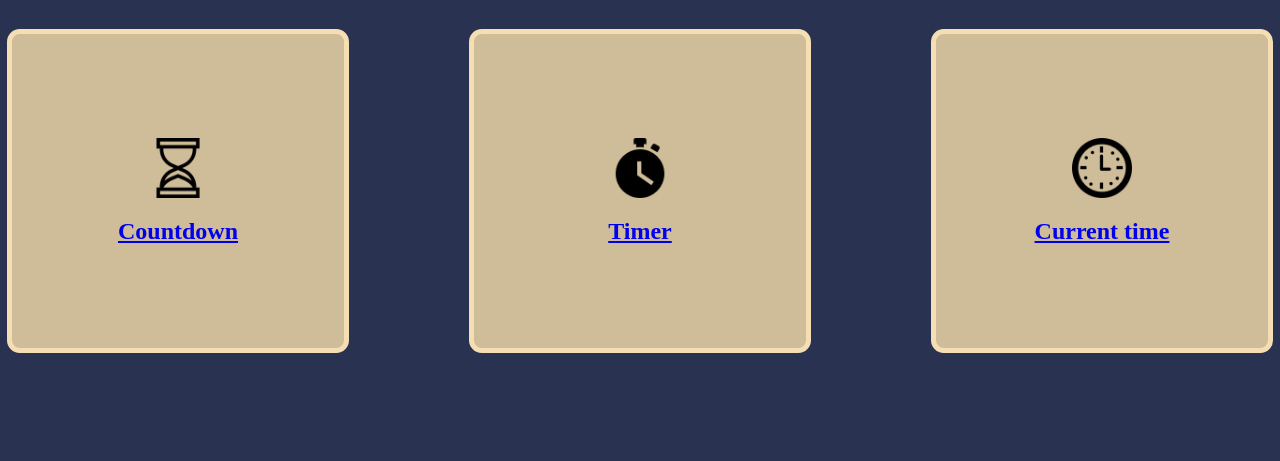
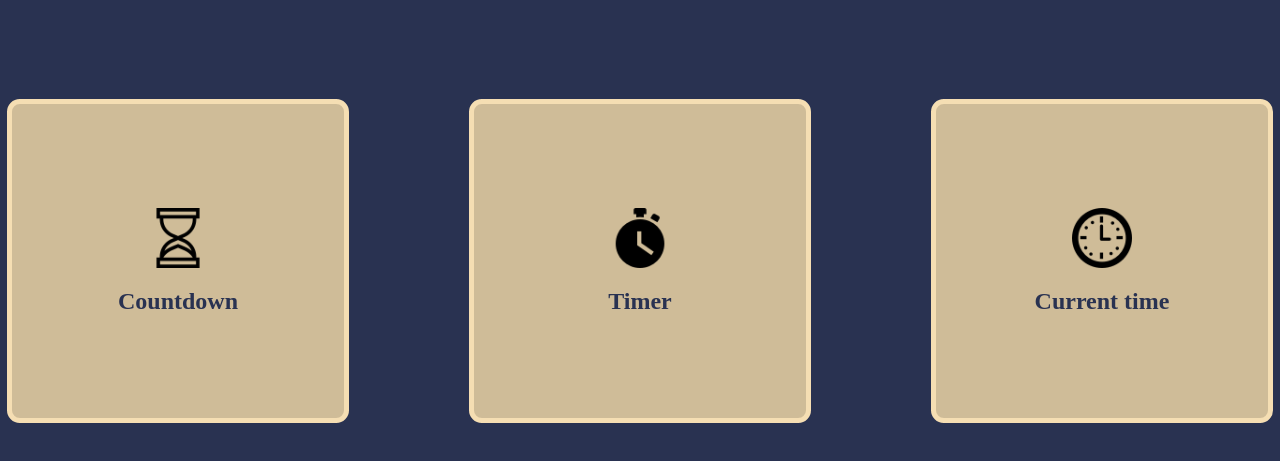
Before and after one commit to nicholasscabral/FunctionalClock, a plain HTML site: page src/pages/index.html in a window 1280 px wide. Shown: the part 137-598 px from the top of the page. Drawn offline with Linux system fonts and the light colour scheme.

Commit message:
mobile responsive complete

```diff
--- a/public/styles/buttons.css
+++ b/public/styles/buttons.css
@@ -9,6 +9,16 @@
     align-self: center;
     justify-items: center;
     /* background-color: yellow; */
+}
+
+#timer, #countdown, #currentTime {
+    cursor: auto;
+}
+
+#timer:hover,
+#countdown:hover,
+#currentTime:hover {
+    background-color: var(--contrast-color);
 }
 
 .buttons input {
--- a/public/styles/main.css
+++ b/public/styles/main.css
@@ -7,6 +7,18 @@
 * {
     margin: 0;
     padding: 0;
+}
+
+a {
+    text-decoration: none;
+    color: var(--primary-color);
+
+    appearance: none;
+	-webkit-appearance: none;
+	-moz-appearance: none;
+	-ms-appearance: none;
+	-o-appearance: none;
+	padding: 0;
 }
 
 body {
@@ -66,9 +78,9 @@ body {
     font-size: 40px;
 }
 
-/* .option:hover {
+.option:hover {
     background-color: var(--secondary-color);
-} */
+}
 
 @media (min-width:700px) {
     #container {
@@ -87,8 +99,8 @@ body {
         flex-direction: column;
         align-items: center;
         justify-content: center;
-
-        margin: 0 60px 80px;
+        /* temp */
+        margin: 70px 60px 80px;
         width: 300px;
         height: 250px;
     }
@@ -99,3 +111,13 @@ body {
         margin: 80px 60px;
     }
 }
+
+@media (max-height:700px) {
+    #container .title {
+        margin: 0;
+    }
+
+    .option {
+        height: 90px;
+    }
+}
```
